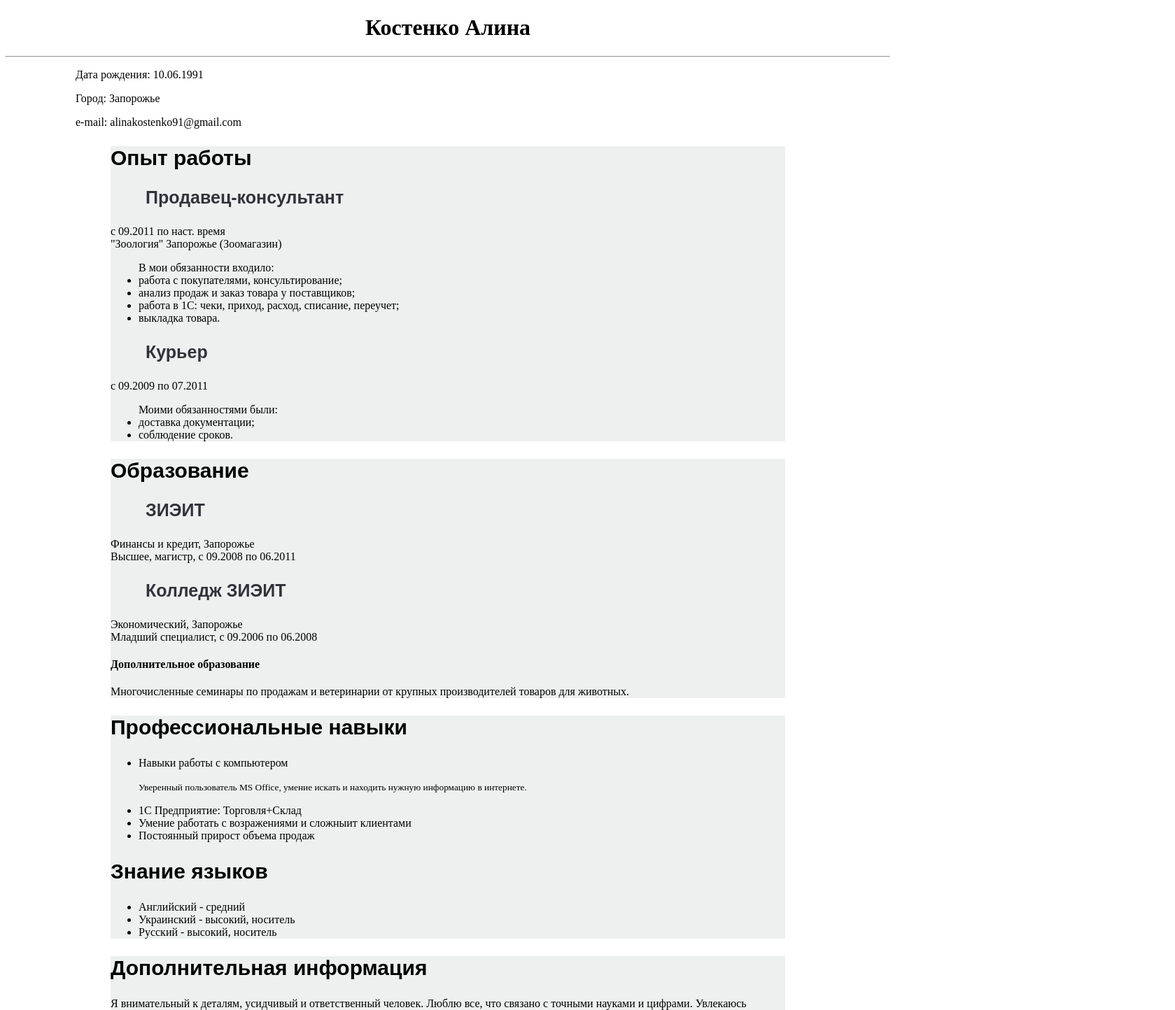
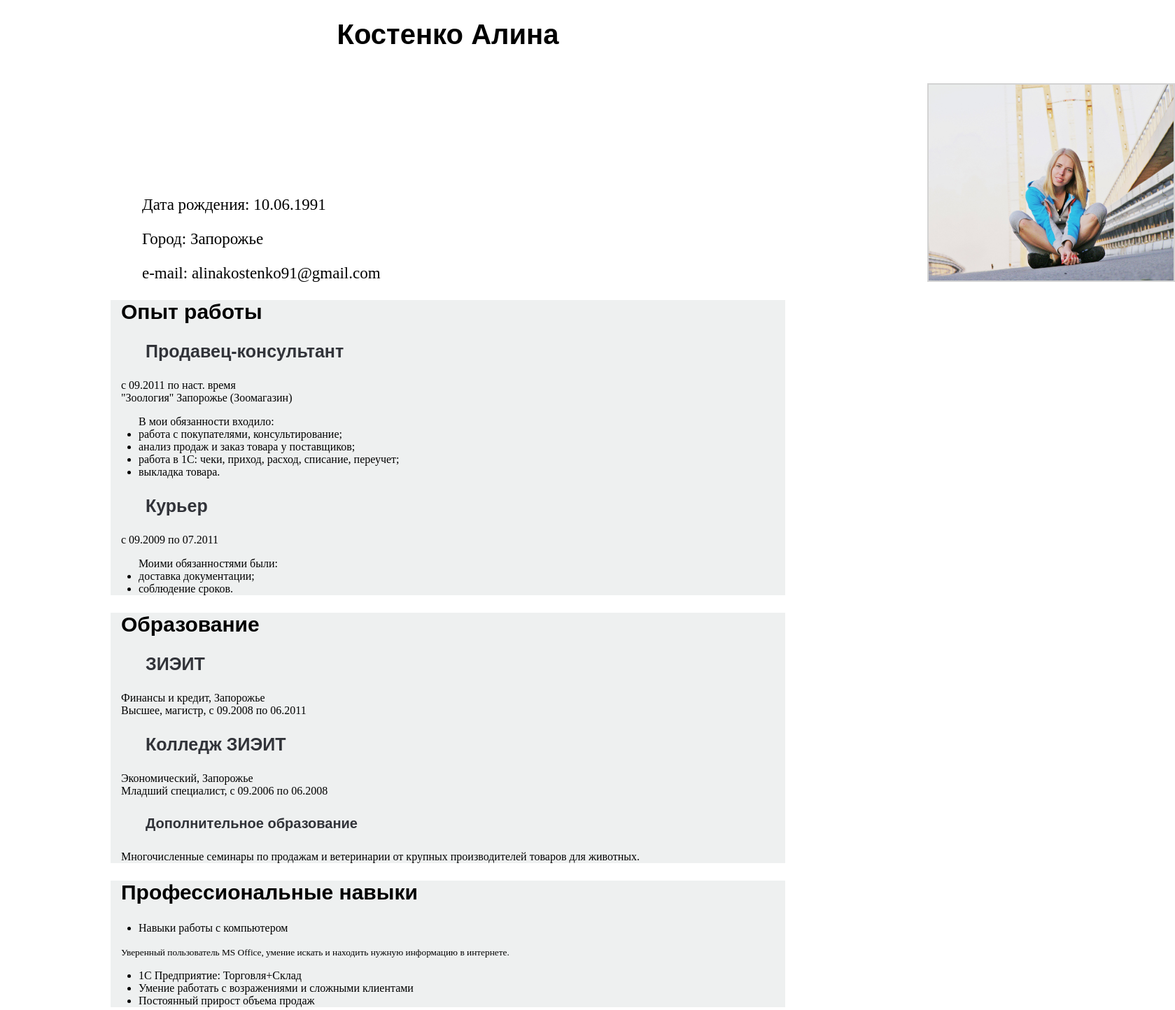
Before and after one commit to alinakostenko/beetroot, a plain HTML site: page resume.html in a window 1280 px wide. Shown: the top 1444 px of the page at 70% size, 1679 px wide, since content can reach past the window. Drawn offline with Linux system fonts and the light colour scheme.

Commit message:
resumewithcss

```diff
--- /dev/null
+++ b/css/resumestyle.css
@@ -0,0 +1,53 @@
+h1 {
+    font-family: Arial, Tahoma, sans-serif;
+    font-size:40px;
+    text-align: center
+}
+
+h2 {
+    font-family: Arial, Tahoma, sans-serif;
+    font-size:30px;
+    margin-left: 15px;
+}
+
+h3 {
+    font-family: Arial, Tahoma, sans-serif;
+    font-size: 25px;
+    color: #313339;
+    position: relative;
+    left: 50px;
+}
+h4 {
+    font-family: Arial, Tahoma, sans-serif;
+    font-size: 20px;
+    color: #313339;
+    position: relative;
+    left: 50px;
+}
+
+div {
+    background-color: #EEF0F0;
+    position: relative; left: 150px;
+    bottom: 130px;
+    margin-right: 300px;
+}
+
+.info {
+    background-color: #FFFFFF;
+    padding-left: 30px;
+    width: 400px;
+}
+
+.info p {
+    font-size: 23px;
+}
+
+p {
+    margin-left: 15px;
+}
+
+img {
+    width: 350px;
+    border: 2px solid lightgrey;
+    position:relative; left:1317px; top:20px
+}
--- a/resume.html
+++ b/resume.html
@@ -2,11 +2,12 @@
 <html>
 	<head>
 		<meta charset="UTF-8">
-		<title>Резюме Костенко А.С.</title>
-		<link href="resumestyle.css" rel="stylesheet" type="text/css">
+		<title>CV Kostenko A.</title>
+		<link href="css/resumestyle.css" rel="stylesheet" type="text/css">
 	</head>
 	<body>
-		<h1>Костенко Алина</h1><hr>
+		<h1>Костенко Алина</h1>
+		<img src="images/me.jpg" alt="my photo">
 		<div class="info">
 			<p>Дата рождения: 10.06.1991</p>
 			<p>Город: Запорожье</p>
@@ -39,17 +40,23 @@
 					<p>Экономический, Запорожье<br>
 						Младший специалист, с 09.2006 по 06.2008</p>
 						<h4>Дополнительное образование</h4>
-							<p>Многочисленные семинары по продажам и ветеринарии от крупных производителей товаров для животных.</p>
+							<p>Многочисленные семинары по продажам и ветеринарии от крупных производителей товаров для
+								животных.</p>
 		</div>
 		<div>
 			<h2>Профессиональные навыки</h2>
 				<ul>
 					<li>Навыки работы с компьютером</li>
-					<p><small>Уверенный пользователь MS Office, умение искать и находить нужную информацию в интернете.</small></p>
+				</ul>
+				<p><small>Уверенный пользователь MS Office, умение искать и находить нужную информацию
+						в интернете.</small></p>
+				<ul>
 					<li>1С Предприятие: Торговля+Склад</li>
-					<li>Умение работать с возражениями и сложныит клиентами</li>
+					<li>Умение работать с возражениями и сложными клиентами</li>
 					<li>Постоянный прирост объема продаж</li>
 				</ul>
+		</div>
+		<div>
 			<h2>Знание языков</h2>
 				<ul>
 					<li>Английский - средний</li>
@@ -59,8 +66,8 @@
 		</div>
 		<div>
 			<h2>Дополнительная информация</h2>
-				<p>Я внимательный к деталям, усидчивый и ответственный человек. Люблю все, что связано с точными науками и цифрами.
-				Увлекаюсь верховой ездой, люблю активный отдых и путешесвия.</p>
+				<p>Я внимательный к деталям, усидчивый и ответственный человек. Люблю все, что связано с точными
+					науками и цифрами. Увлекаюсь верховой ездой, люблю активный отдых и путешесвия.</p>
 		</div>
 	</body>
 </html>
--- a/resumestyle.css
+++ /dev/null
@@ -1,29 +0,0 @@
-h1 {
-    text-align: center
-}
-
-h2 {
-    font-family: Arial, Tahoma, sans-serif;
-    font-size:30px;
-}
-
-h3 {
-    font-family: Arial, Tahoma, sans-serif;
-    font-size: 25px;
-    color: #313339;
-    position: relative;
-    left: 50px;
-}
-
-.info {
-    background-color: #FFFFFF;
-    position: relative;
-    left: 100px;
-}
-
-div {
-    background-color: #EEF0F0;
-    position: relative;
-    left: 150px;
-    margin-right: 300px;
-}
```
Also changed, not shown: images/me.jpg (added). Lines whose indentation alone changed are shown as unchanged.
